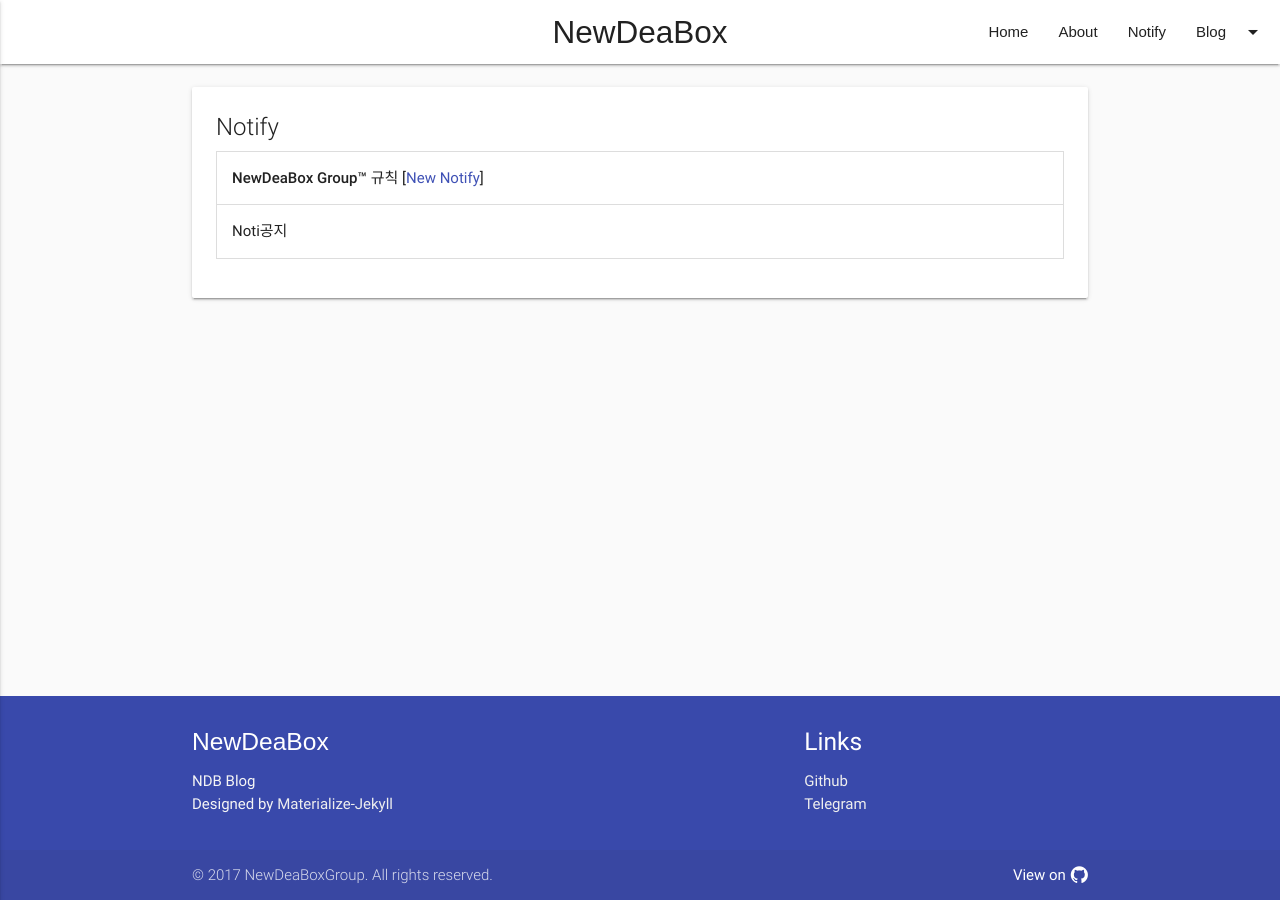
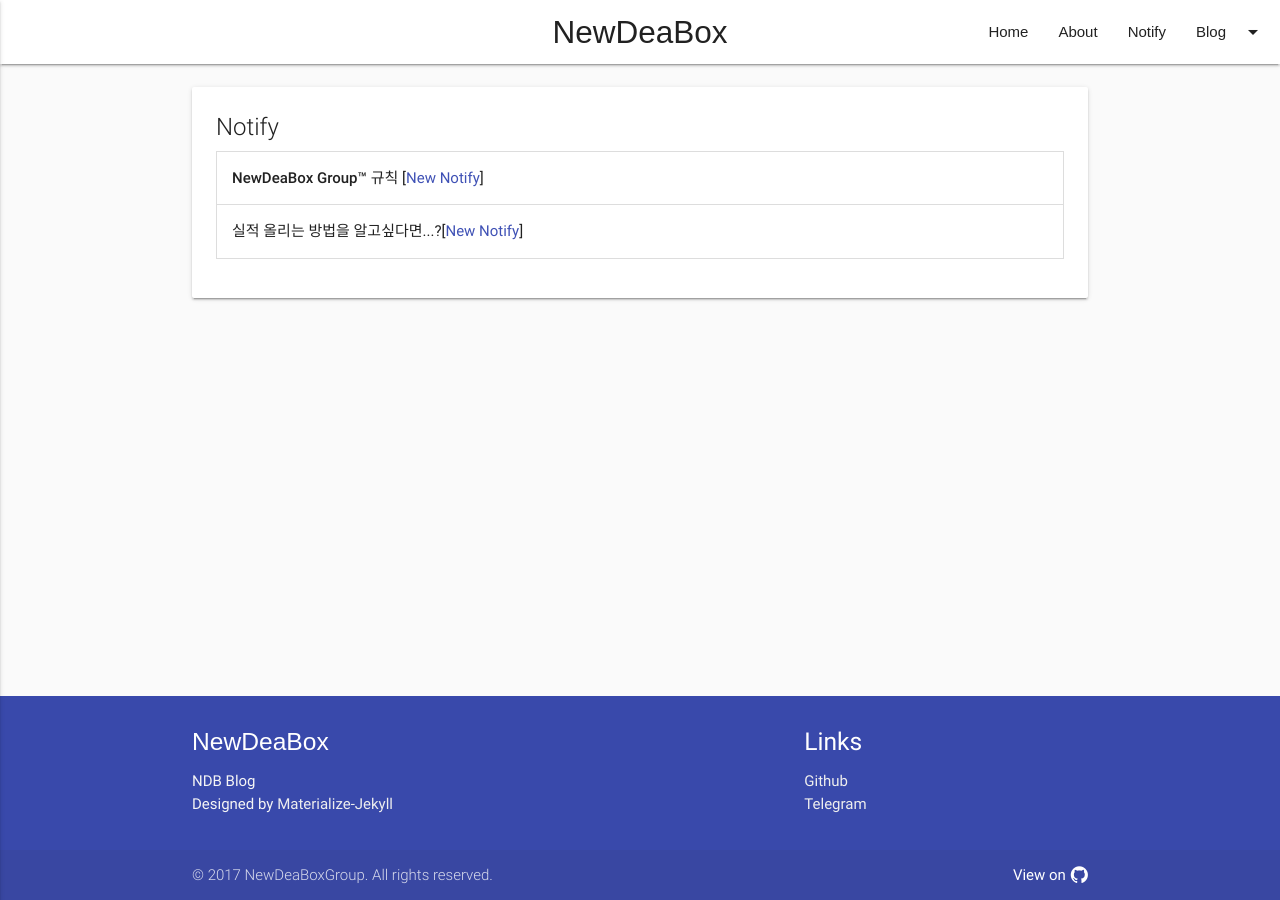
Before and after one commit to NewDeaBoxGroup/NewDeaBoxGroup.github.io, a Jekyll site: the page built from notis.html, in a window 1280 px wide. Built offline with Jekyll 4.4.1, drawn with Linux system fonts in a browser that asks for light colours; nearby versions of some CDN libraries; some web fonts are replaced.

Commit message:
Update notis.yml

```diff
--- a/_data/notis.yml
+++ b/_data/notis.yml
@@ -19,7 +19,7 @@
            부계정 과부화(일반경고 1회) - 그룹내에서 부계정을 1개 이상 초대한 경우 부계정 과부화로 일반경고 1회가 누적된다. 특별한 사정이 있는경우 맴버 이상의 권한을 가진 스탭들에게 문의해 경고를 회피할 수 있다. <br> <br>
            이하 뉴디박의 맴버로서 최소한의 예의가 존재하지 않다면 회의를 통하여 강퇴가 가능하다.
 
-- title: Noti공지
-  author: NenkaLab
-  date: 2017-11-12 22:20
-  content: 될거에요<br>될거
+- title: 실적 올리는 방법을 알고싶다면...?
+  author: 사계절
+  date: 2017-12-03 13:32
+  content: <a href="https://newdeaboxgroup.github.io/noti/2017/12/03/퀵가이드/">여기를 클릭해서 알아봐!</a>
```
